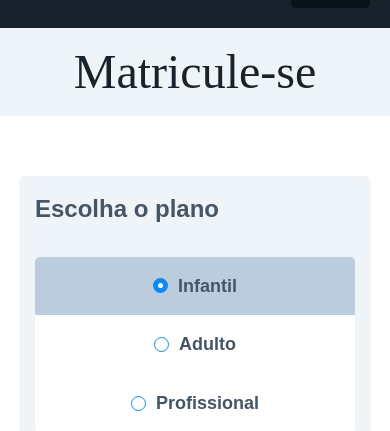
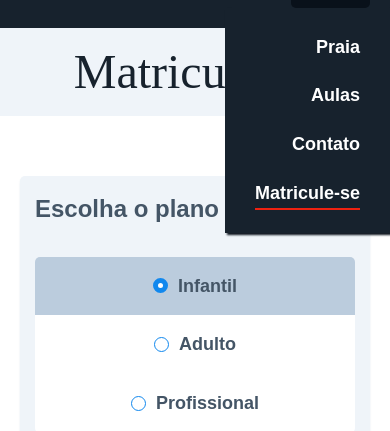
Before and after one commit to c-souzs/surfbot, a plain HTML site: page matricula.html in a window 390 px wide. Both pictures are taken after a click on the button "MENU". Shown: the part 52-483 px from the top of the page. Drawn offline with Linux system fonts and the light colour scheme.

Commit message:
Menu mobile

```diff
--- a/css/global.css
+++ b/css/global.css
@@ -20,6 +20,7 @@ ul{
 a{
     text-decoration: none;
 }
+
 /*Iten de css usado no js*/
 .js-inativo{
     display: none;
@@ -30,6 +31,7 @@ a{
 .js-ativo-flex{
     display: flex !important;
 }
+
 /*Fontes*/
 @import url('https://fonts.googleapis.com/css2?family=Alice&family=Nunito:wght@400;500;600;700&display=swap');
 .fn-corpo-texto-pequena{
@@ -255,14 +257,23 @@ footer p{
     .h1-titulo{
         font-size: 3rem;
     }
-    .menu-lista li::before, .menu-lista li:last-child a::after{
-        display: none !important;
-    }
     .menu-lista{
         display: none;
+        position: absolute;
+        z-index: 999;
+        right: 0;
+        background-color: #17222D;
+        box-shadow: 2px 2px 2px 0 #09111a;
+        padding: 15px 30px;
     }
-    .btn-menu{
+    .menu-lista li{
+        justify-content: end;
+    }
+    .btn-menu, .menu-lista li{
         display: flex;
+    }
+    .menu-lista li::before{
+        display: none !important;
     }
     footer .container{
         flex-direction: column-reverse;
--- a/css/matricula.css
+++ b/css/matricula.css
@@ -11,7 +11,7 @@
     gap: 60px;
     grid-template-columns: 1fr 450px;
     position: relative;
-    z-index: 999;
+    z-index: 888;
 }
 
 .matricula{
--- a/js/index.js
+++ b/js/index.js
@@ -0,0 +1,4 @@
+import menuMobile from './modules/menu-mobile.js';
+
+
+menuMobile();
--- a/js/matricula.js
+++ b/js/matricula.js
@@ -1,4 +1,5 @@
 import radioAcoes from "./modules/radio-acoes.js";
-
+import menuMobile from './modules/menu-mobile.js';
 
 radioAcoes();
+menuMobile();
--- /dev/null
+++ b/js/modules/clique-fora.js
@@ -0,0 +1,20 @@
+export default function cliqueFora(elemento, eventos, callBack) {
+    const html = document.documentElement;
+
+    if (elemento !== null || elemento !== undefined && eventos.length && callBack !== null) {
+        const cliqueForaHtml = e => {
+            if (!elemento.contains(e.target)) {
+                // Caso o elemento já esteja ativo é removido o evento do html e o atributo que mostra que o elemento está ativo
+                elemento.removeAttribute('data-clique-fora');
+                eventos.forEach(evento => html.removeEventListener(evento, cliqueForaHtml));
+                // Função passada que esconde o elemento da tela
+                callBack();
+            }
+        }
+        if (!elemento.hasAttribute('data-clique-fora')) {
+            // Caso o elemento não esteja ativo é adiciona o evento do html via event bubble e o atributo que mostra que o elemento está ativo
+            eventos.forEach(evento => setTimeout(() => html.addEventListener(evento, cliqueForaHtml)));
+            elemento.setAttribute('data-clique-fora', '');
+        }
+    }
+}
--- /dev/null
+++ b/js/modules/menu-mobile.js
@@ -0,0 +1,25 @@
+import cliqueFora from './clique-fora.js';
+
+export default function menuMobile(){
+    const eventos = ['click', 'touchstart'];
+    const btnMenu = document.querySelector('[data-menu="menu-btn"]');
+    const listaMenu = document.querySelector('[data-menu="menu-lista"]');
+    if (btnMenu !== null && listaMenu !== null) {
+
+        const abrirMenu = e => {
+            e.preventDefault();
+            // Mostra as opções do menu
+            listaMenu.classList.add('js-ativo');
+            btnMenu.classList.add('js-ativo-flex');
+
+            // Ativa o event bubble para verificar cliques fora do menu
+            cliqueFora(listaMenu, eventos, () => {
+                listaMenu.classList.remove('js-ativo');
+                btnMenu.classList.remove('js-ativo-flex');
+            });
+        }
+
+        // Adiciona o evento no botoao
+        eventos.forEach(evento => btnMenu.addEventListener(evento, abrirMenu));
+    }
+}
--- a/matricula.html
+++ b/matricula.html
@@ -18,7 +18,7 @@
             </a>
             <nav>
                 <button class="btn-menu" data-menu="menu-btn">Menu</button>
-                <ul class="menu-lista fn-corpo-texto-media-n">
+                <ul class="menu-lista fn-corpo-texto-media-n" data-menu="menu-lista">
                     <li> <a href="./index.html">Praia</a> </li>
                     <li> <a href="">Aulas</a> </li>
                     <li> <a href="./index.html">Contato</a> </li>
```
Also changed, not shown: index.html (+1 -1 lines).
